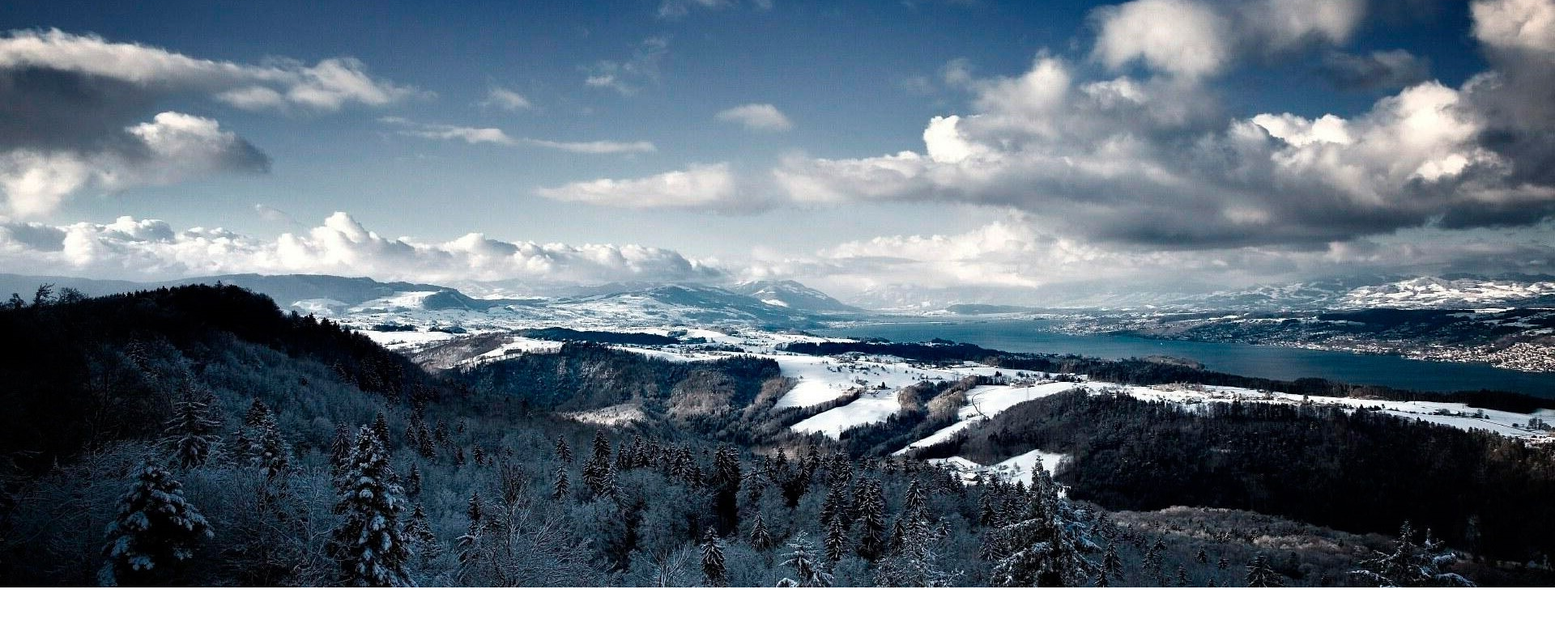
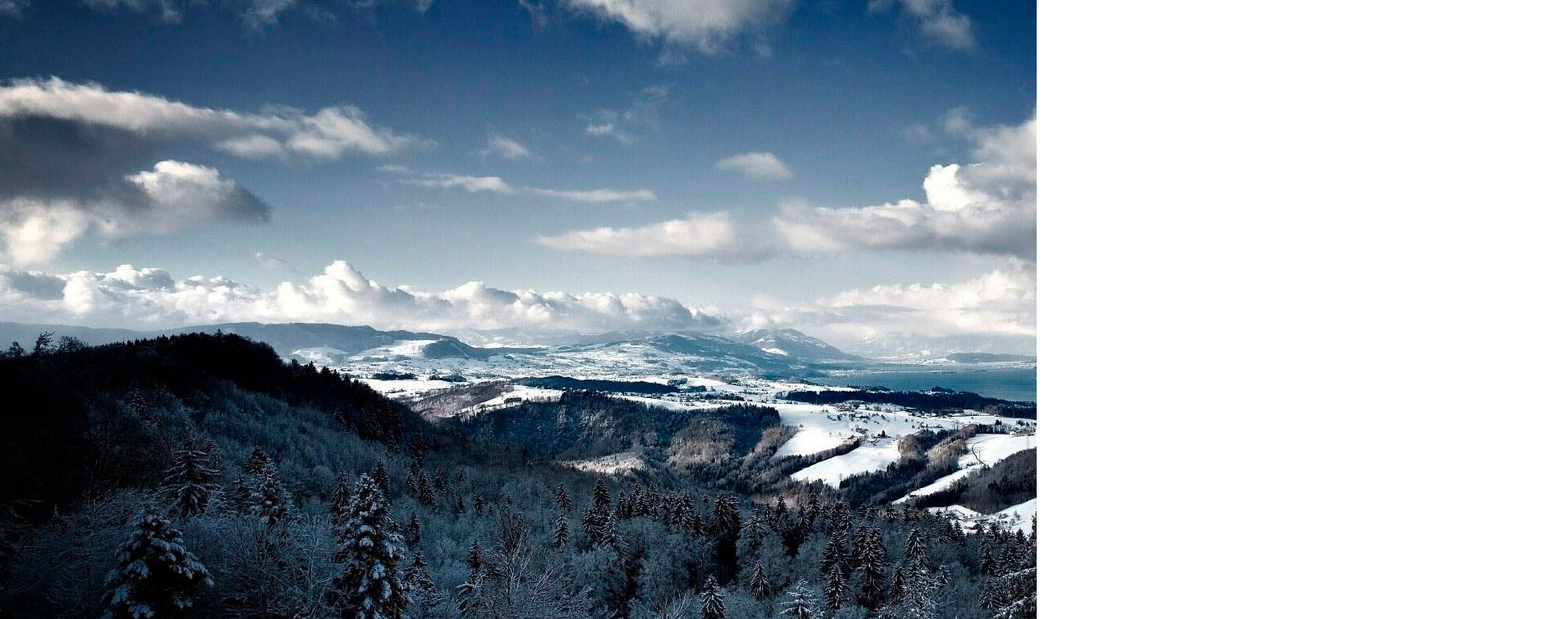
Before and after one commit to AnnaRudka/snow-project, a website: page index.html in a window 1280 px wide. Shown: the part 103-868 px from the top of the page at 81% size, 1920 px wide, since content can reach past the window. Before the commit the page ends 829 px from the top, so only its background shows below. Drawn offline with nearby package versions, Linux system fonts and the light colour scheme; the site is published under a folder, as on GitHub Pages, so addresses that start at the root find nothing.

Commit message:
Stylesheets added

```diff
--- a/index.html
+++ b/index.html
@@ -9,8 +9,8 @@
     <link rel="preconnect" href="https://fonts.gstatic.com" crossorigin>
     <link href="https://fonts.googleapis.com/css2?family=Playfair+Display:wght@700&family=Work+Sans:ital,wght@0,400;0,500;1,400;1,500&display=swap"
         rel="stylesheet">
-    <link rel="stylesheet" href="/reset.css">
-    <link rel="stylesheet" href="/styles.css">
+    <link rel="stylesheet" href="reset.css">
+    <link rel="stylesheet" href="styles.css">
     <link rel="shortcut icon" type="image/png" href="img/favicon.png">
     <title>Snow</title>
   </head>
```
